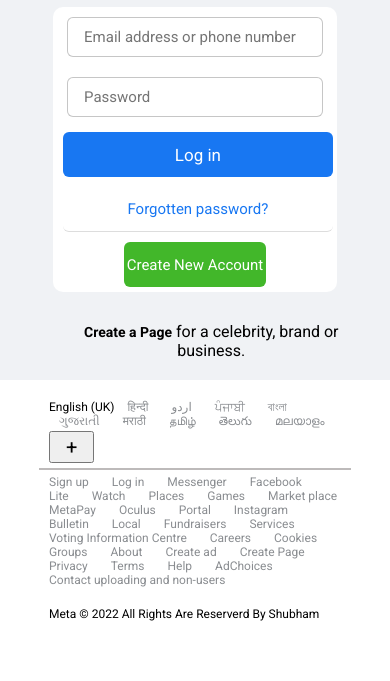
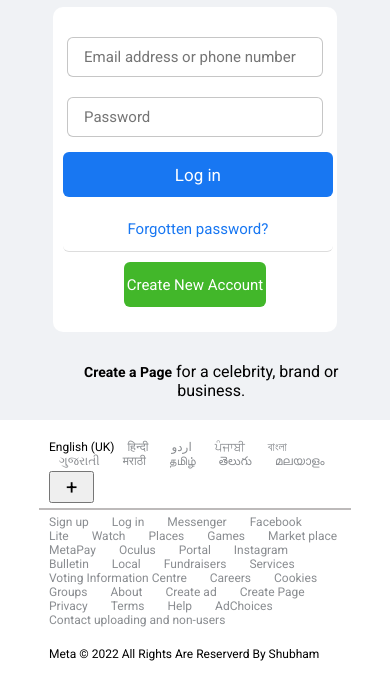
Before and after one commit to shubham-joshi-281/Facebook-Clone, a plain HTML site: page index.html in a window 390 px wide. Shown: the part 231-912 px from the top of the page. Before the commit the page ends 872 px from the top, so only its background shows below. Drawn offline with Linux system fonts and the light colour scheme.

Commit message:
StyleSheet Added

```diff
--- a/Style.css
+++ b/Style.css
@@ -201,7 +201,9 @@
   .box {
     width: 90%;
     margin: 10px auto;
-    height: auto;
+    height: 100%;
+    padding: 20px 0px;
+
   }
   .email,
   .password {
```
